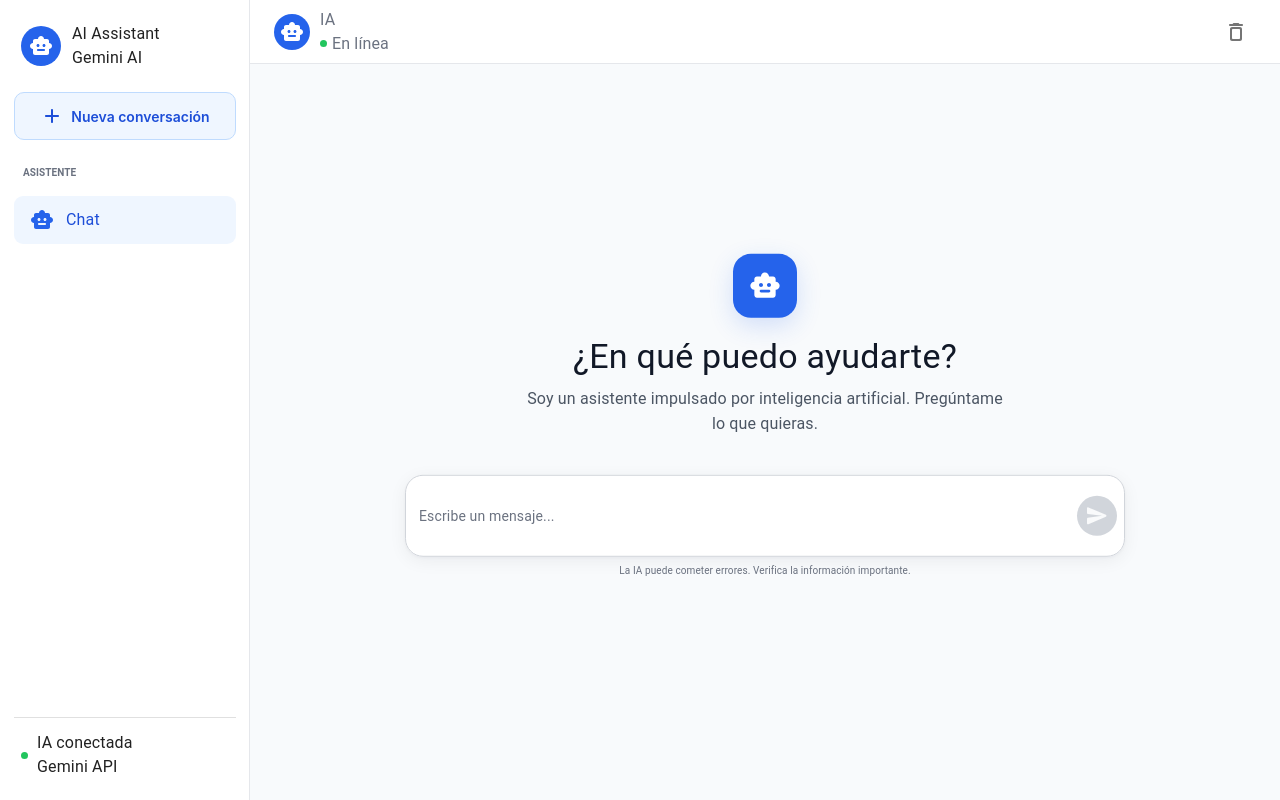
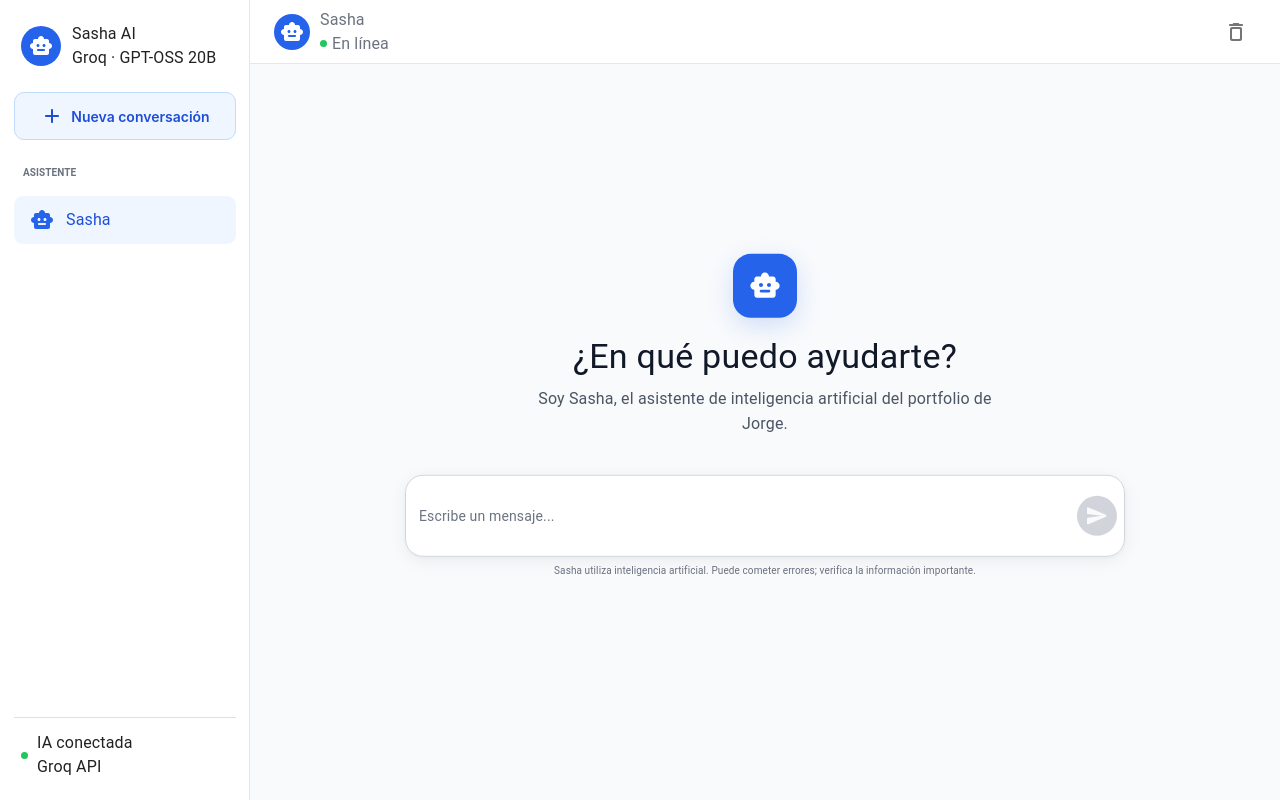
Before and after one commit to Patogol35/Fbot, a React app: page / in a window 1280 px wide. Built offline with nearby package versions, Linux system fonts and the light colour scheme; the HTML template or start-up script is replaced by a standard one.

Commit message:
Update Chat.jsx

```diff
--- a/src/components/Chat.jsx
+++ b/src/components/Chat.jsx
@@ -40,16 +40,52 @@ function Chat() {
 
     const messagesEndRef = useRef(null);
 
+    /*
+    |--------------------------------------------------------------------------
+    | AUTO SCROLL
+    |--------------------------------------------------------------------------
+    */
+
     useEffect(() => {
         messagesEndRef.current?.scrollIntoView({
             behavior: "smooth",
         });
     }, [messages, loading]);
 
+    /*
+    |--------------------------------------------------------------------------
+    | ENVIAR MENSAJE
+    |--------------------------------------------------------------------------
+    */
+
     const sendMessage = async (text = message) => {
         if (!text.trim() || loading) return;
 
         const userMessage = text.trim();
+
+        /*
+        |--------------------------------------------------------------------------
+        | HISTORIAL ANTERIOR
+        |--------------------------------------------------------------------------
+        */
+
+        const previousHistory = messages
+            .filter(
+                (msg) =>
+                    msg.role === "user" ||
+                    msg.role === "assistant"
+            )
+            .slice(-20)
+            .map((msg) => ({
+                role: msg.role,
+                content: msg.content,
+            }));
+
+        /*
+        |--------------------------------------------------------------------------
+        | MOSTRAR MENSAJE DEL USUARIO
+        |--------------------------------------------------------------------------
+        */
 
         setMessages((prev) => [
             ...prev,
@@ -67,45 +103,78 @@ function Chat() {
                 `${import.meta.env.VITE_API_URL}/api/chat`,
                 {
                     method: "POST",
+
                     headers: {
                         "Content-Type": "application/json",
                     },
+
                     body: JSON.stringify({
                         message: userMessage,
+                        history: previousHistory,
                     }),
                 }
             );
 
-            const data = await response.json();
+            let data;
+
+            try {
+                data = await response.json();
+            } catch {
+                throw new Error(
+                    "El servidor devolvió una respuesta inválida."
+                );
+            }
 
             if (!response.ok) {
                 throw new Error(
-                    data.error || "Error del servidor"
+                    data.error ||
+                        "Error del servidor."
                 );
             }
 
-            setMessages((prev) => [
-                ...prev,
-                {
-                    role: "assistant",
-                    content: data.response,
-                },
-            ]);
-        } catch (error) {
-            console.error(error);
+            /*
+            |--------------------------------------------------------------------------
+            | RESPUESTA DE SASHA
+            |--------------------------------------------------------------------------
+            */
 
             setMessages((prev) => [
                 ...prev,
                 {
                     role: "assistant",
                     content:
-                        "No pude conectarme con el servidor. Verifica que el backend esté ejecutándose.",
+                        data.response ||
+                        "No recibí una respuesta válida.",
                 },
             ]);
+
+        } catch (error) {
+
+            console.error(
+                "❌ Error enviando mensaje:",
+                error
+            );
+
+            setMessages((prev) => [
+                ...prev,
+                {
+                    role: "assistant",
+                    content:
+                        error.message ||
+                        "No pude conectarme con Sasha. Verifica que el backend esté disponible.",
+                },
+            ]);
+
         } finally {
             setLoading(false);
         }
     };
+
+    /*
+    |--------------------------------------------------------------------------
+    | ENTER PARA ENVIAR
+    |--------------------------------------------------------------------------
+    */
 
     const handleKeyDown = (event) => {
         if (
@@ -113,11 +182,20 @@ function Chat() {
             !event.shiftKey
         ) {
             event.preventDefault();
+
             sendMessage();
         }
     };
 
+    /*
+    |--------------------------------------------------------------------------
+    | NUEVA CONVERSACIÓN
+    |--------------------------------------------------------------------------
+    */
+
     const newChat = () => {
+        if (loading) return;
+
         setMessages([]);
         setMessage("");
 
@@ -126,9 +204,17 @@ function Chat() {
         }
     };
 
+    /*
+    |--------------------------------------------------------------------------
+    | INPUT
+    |--------------------------------------------------------------------------
+    */
+
     const Input = (
         <Box className="input-area">
+
             <Box className="input-wrapper">
+
                 <TextField
                     fullWidth
                     multiline
@@ -142,12 +228,16 @@ function Chat() {
                     disabled={loading}
                     variant="outlined"
                     className="chat-input"
+                    inputProps={{
+                        maxLength: 2000,
+                    }}
                 />
 
                 <IconButton
                     onClick={() => sendMessage()}
                     disabled={
-                        !message.trim() || loading
+                        !message.trim() ||
+                        loading
                     }
                     className="send-button"
                 >
@@ -160,55 +250,84 @@ function Chat() {
                         <SendRounded />
                     )}
                 </IconButton>
+
             </Box>
 
             <Typography className="input-disclaimer">
-                La IA puede cometer errores. Verifica la
-                información importante.
+                Sasha utiliza inteligencia artificial.
+                Puede cometer errores; verifica la información importante.
             </Typography>
+
         </Box>
     );
+
+    /*
+    |--------------------------------------------------------------------------
+    | UI
+    |--------------------------------------------------------------------------
+    */
 
     return (
         <Box className="chat-page">
 
+            {/* SIDEBAR */}
+
             <Drawer
                 variant={
-                    isMobile ? "temporary" : "permanent"
+                    isMobile
+                        ? "temporary"
+                        : "permanent"
                 }
-                open={isMobile ? drawerOpen : true}
-                onClose={() => setDrawerOpen(false)}
+                open={
+                    isMobile
+                        ? drawerOpen
+                        : true
+                }
+                onClose={() =>
+                    setDrawerOpen(false)
+                }
                 className="chat-drawer"
             >
+
                 <Box className="sidebar">
 
+                    {/* LOGO */}
+
                     <Box className="sidebar-logo">
+
                         <Avatar className="sidebar-avatar">
                             <SmartToyRounded />
                         </Avatar>
 
                         <Box>
+
                             <Typography
                                 fontWeight={700}
                                 fontSize={16}
                             >
-                                AI Assistant
+                                Sasha AI
                             </Typography>
 
                             <Typography
                                 fontSize={12}
                                 color="text.secondary"
                             >
-                                Gemini AI
+                                Groq · GPT-OSS 20B
                             </Typography>
+
                         </Box>
+
                     </Box>
+
+                    {/* NUEVA CONVERSACIÓN */}
 
                     <button
                         className="new-chat-button"
                         onClick={newChat}
+                        disabled={loading}
                     >
                         <AddRounded />
+
                         Nueva conversación
                     </button>
 
@@ -217,25 +336,36 @@ function Chat() {
                     </Typography>
 
                     <List>
+
                         <ListItemButton
                             selected
                             onClick={newChat}
                         >
+
                             <ListItemIcon>
                                 <SmartToyRounded />
                             </ListItemIcon>
 
-                            <ListItemText primary="Chat" />
+                            <ListItemText
+                                primary="Sasha"
+                            />
+
                         </ListItemButton>
+
                     </List>
 
+                    {/* ESTADO */}
+
                     <Box className="sidebar-bottom">
+
                         <Divider />
 
                         <Box className="sidebar-status">
+
                             <span className="online-dot" />
 
                             <Box>
+
                                 <Typography
                                     fontSize={13}
                                     fontWeight={600}
@@ -247,16 +377,24 @@ function Chat() {
                                     fontSize={11}
                                     color="text.secondary"
                                 >
-                                    Gemini API
+                                    Groq API
                                 </Typography>
+
                             </Box>
+
                         </Box>
+
                     </Box>
 
                 </Box>
+
             </Drawer>
 
+            {/* CHAT */}
+
             <Box className="chat-main">
+
+                {/* TOPBAR */}
 
                 <Box className="chat-topbar">
 
@@ -277,14 +415,16 @@ function Chat() {
                         </Avatar>
 
                         <Box>
+
                             <Typography
                                 fontWeight={700}
                                 fontSize={15}
                             >
-                                IA
+                                Sasha
                             </Typography>
 
                             <Box className="online-status">
+
                                 <span className="online-dot" />
 
                                 <Typography
@@ -293,14 +433,19 @@ function Chat() {
                                 >
                                     En línea
                                 </Typography>
+
                             </Box>
+
                         </Box>
 
                     </Box>
 
+                    {/* NUEVA CONVERSACIÓN */}
+
                     <IconButton
                         onClick={newChat}
                         title="Nueva conversación"
+                        disabled={loading}
                         sx={{
                             marginLeft: "auto",
                         }}
@@ -310,11 +455,14 @@ function Chat() {
 
                 </Box>
 
+                {/* CONTENIDO */}
+
                 {messages.length === 0 ? (
 
                     <Box className="empty-chat">
 
                         <Fade in>
+
                             <Box className="welcome-container">
 
                                 <Box className="welcome-icon-container">
@@ -333,14 +481,15 @@ function Chat() {
                                     color="text.secondary"
                                     className="welcome-description"
                                 >
-                                    Soy un asistente impulsado por
-                                    inteligencia artificial.
-                                    Pregúntame lo que quieras.
+                                    Soy Sasha, el asistente de
+                                    inteligencia artificial del
+                                    portfolio de Jorge.
                                 </Typography>
 
                                 {Input}
 
                             </Box>
+
                         </Fade>
 
                     </Box>
@@ -348,14 +497,18 @@ function Chat() {
                 ) : (
 
                     <>
+
+                        {/* MENSAJES */}
+
                         <Box className="messages-container">
 
                             <Box className="messages-list">
 
                                 {messages.map(
                                     (msg, index) => (
+
                                         <Box
-                                            key={index}
+                                            key={`${msg.role}-${index}`}
                                             className={`message-row ${msg.role}`}
                                         >
 
@@ -369,28 +522,36 @@ function Chat() {
                                             <Box className="message-content">
 
                                                 <Typography className="message-name">
+
                                                     {msg.role ===
                                                     "user"
                                                         ? "Tú"
-                                                        : "AI Assistant"}
+                                                        : "Sasha"}
+
                                                 </Typography>
 
                                                 <Paper
                                                     elevation={0}
                                                     className={`message-bubble ${msg.role}`}
                                                 >
+
                                                     <Typography className="message-text">
                                                         {msg.content}
                                                     </Typography>
+
                                                 </Paper>
 
                                             </Box>
 
                                         </Box>
+
                                     )
                                 )}
 
+                                {/* TYPING */}
+
                                 {loading && (
+
                                     <Box className="message-row assistant">
 
                                         <Avatar className="message-avatar">
@@ -400,23 +561,28 @@ function Chat() {
                                         <Box className="message-content">
 
                                             <Typography className="message-name">
-                                            IA
+                                                Sasha
                                             </Typography>
 
                                             <Paper
                                                 elevation={0}
                                                 className="message-bubble assistant typing-bubble"
                                             >
+
                                                 <Box className="typing">
+
                                                     <span />
                                                     <span />
                                                     <span />
+
                                                 </Box>
+
                                             </Paper>
 
                                         </Box>
 
                                     </Box>
+
                                 )}
 
                                 <div ref={messagesEndRef} />
@@ -426,6 +592,7 @@ function Chat() {
                         </Box>
 
                         {Input}
+
                     </>
 
                 )}
```
